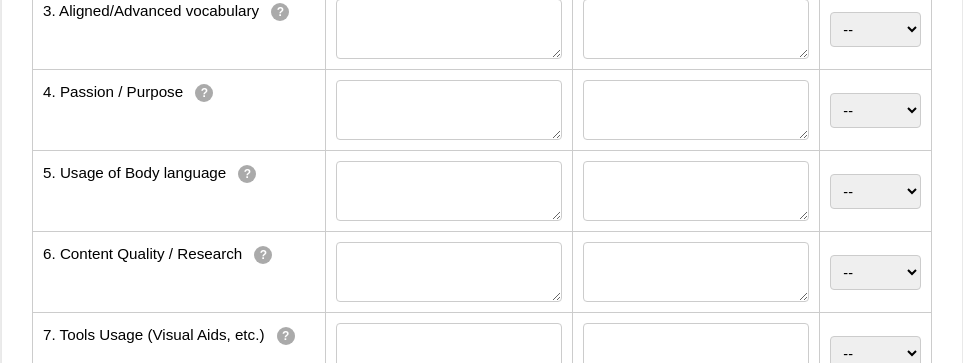
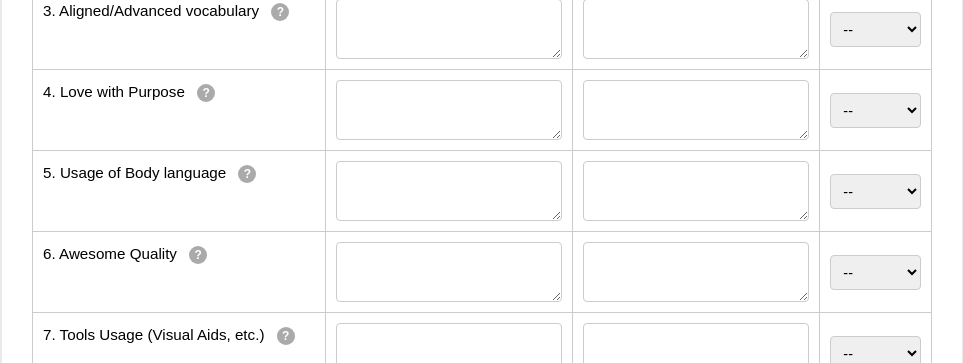
Before and after one commit to Venkat-RK/OSO-EVALUATION, a plain HTML site: page index.html in a window 1280 px wide. Shown: the part 424-787 px from the top of the page, without its empty margins (158-1121 px from the left). Drawn offline with nearby package versions, Linux system fonts and the light colour scheme.

Commit message:
Update index.html

```diff
--- a/index.html
+++ b/index.html
@@ -89,7 +89,7 @@
                      <!-- Row 4: Love on Purpose (Assuming this means Passion/Purpose) -->
                     <tr>
                         <td class="category-cell">
-                            4. Passion / Purpose
+                            4. Love with Purpose
                             <span class="help-icon" tabindex="0">?
                                 <span class="tooltip-text">OSO Manual Ref: Project-3 : Get to the point</span>
                             </span>
@@ -125,7 +125,7 @@
                     <!-- Row 6: Awesome Quality (Assuming Content/Research Quality) -->
                     <tr>
                         <td class="category-cell">
-                            6. Content Quality / Research
+                            6. Awesome Quality
                             <span class="help-icon" tabindex="0">?
                                 <span class="tooltip-text">OSO Manual Ref: Project-7 : Research your topic</span>
                             </span>
```
